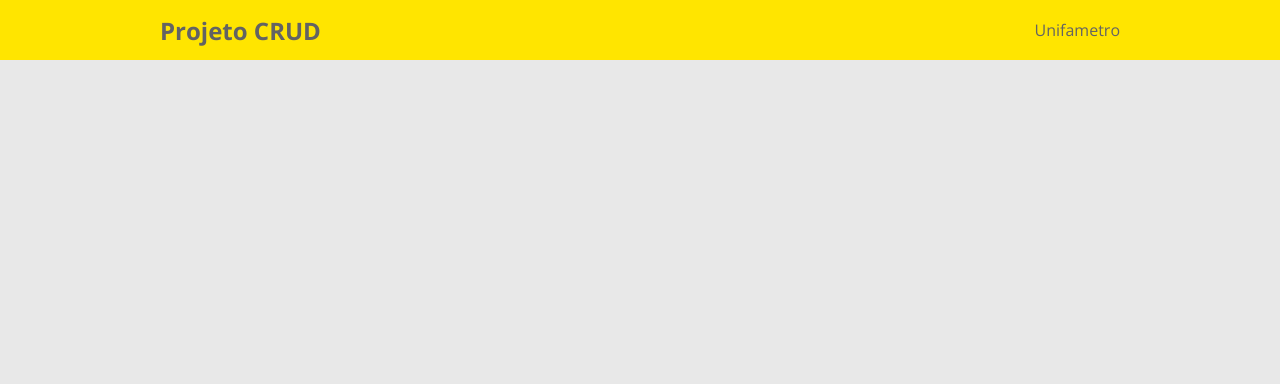
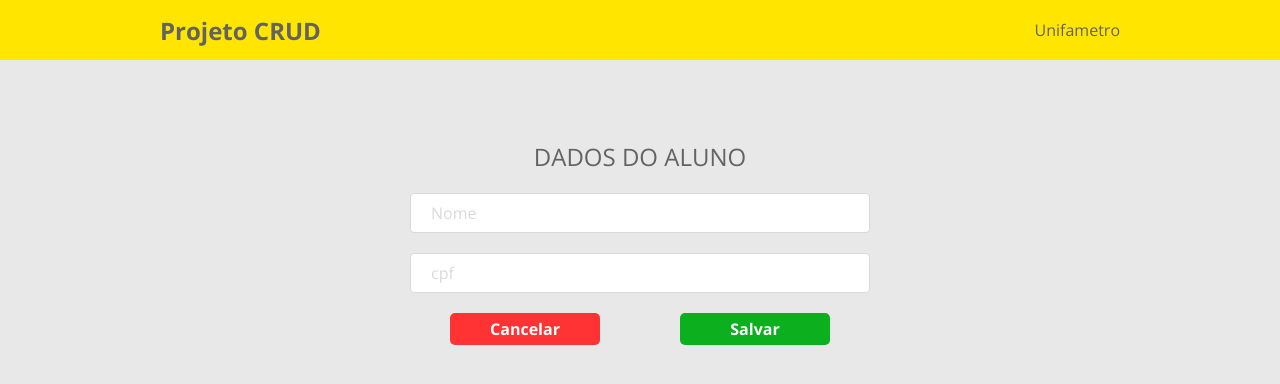
Before and after one commit to auriceliof/unifametro-afdpw-CRUD, a React (Vite) app in the folder frontend/: page /catalogs/1 in a window 1280 px wide. Shown: the top 384 px of the page. Built offline with nearby package versions, Linux system fonts and the light colour scheme; no server answers.

Commit message:
Created Page NewForm

```diff
--- a/frontend/src/components/ButtonPrimary/index.tsx
+++ b/frontend/src/components/ButtonPrimary/index.tsx
@@ -7,7 +7,7 @@ type Props = {
 export default function ButtonPrimary({name}: Props) {
 
     return(
-        <button className="pag-btn">
+        <button className="pag-btn-primary">
             {name}
         </button>
     );
--- a/frontend/src/components/ButtonPrimary/styles.css
+++ b/frontend/src/components/ButtonPrimary/styles.css
@@ -1,4 +1,4 @@
-.pag-btn {
+.pag-btn-primary {
     display: flex;
     justify-content: center;
     font-size: 1rem;
--- a/frontend/src/index.css
+++ b/frontend/src/index.css
@@ -81,6 +81,92 @@ main {
 @media (min-width: 576px) {
   .pag-section-title {
     text-align: left;
+    font-size: 24px;
+  }
+}
+
+/*-----------------------------------------------------------------*/
+/* form styles */
+
+.pag-form {
+  display: flex;
+  flex-direction: column;
+  align-items: center;
+  padding: 40px 20px;
+}
+
+.pag-form h2 {
+  font-size: 16px;
+  color: var(--pag-color-font-primary);
+  text-transform: uppercase;
+  font-weight: 400;
+  text-align: center;
+}
+
+.pag-form-controls-container {
+  width: 100%;
+  display: grid;
+  grid-gap: 20px;
+  margin: 20px 0;
+}
+
+.pag-form-control {
+  width: 100%;
+  height: 40px;
+  font-size: 16px;
+  padding: 0 20px;
+  color: var(--pag-color-font-primary);
+  border-radius: 4px;
+  border: 1px solid var(--pag-color-card-border);
+}
+
+.pag-form-control:focus {
+  outline: none;
+}
+
+.pag-form-control::placeholder {
+  color: var(--pag-color-font-placeholder);
+}
+
+.pag-form-control[data-dirty="true"][data-invalid="true"] {
+  border: 1px solid var(--pag-color-error);
+}
+
+.pag-form-control[data-dirty="true"][data-invalid="true"] ~ div {
+  display: unset;
+}
+
+.pag-form-error {
+  color: var(--pag-color-error);
+  font-size: 12px;
+  padding-left: 4px;
+  display: none;
+}
+
+.pag-form-global-error {
+  border: 1px solid var(--pag-color-error);
+  border-radius: 5px;
+  width: 100%;
+  display: flex;
+  justify-content: center;
+  padding: 5px 10px;
+  font-size: 12px;
+  color: var(--pag-color-error);
+}
+
+.pag-textarea {
+  resize: none;
+  height: 128px;
+  padding-top: 10px;
+}
+
+.ds-form-select-container {
+  padding: unset;
+  height: unset;
+}
+
+@media (min-width: 576px) {
+  .pag-form h2 {
     font-size: 24px;
   }
 }
--- a/frontend/src/main.tsx
+++ b/frontend/src/main.tsx
@@ -5,6 +5,7 @@ import { BrowserRouter, Route, Routes } from 'react-router-dom'
 import Home from './pages/Home/index.tsx'
 import Header from './components/Header/index.tsx'
 import Catalog from './pages/Catalog/index.tsx'
+import NewForm from './pages/NewForm/index.tsx'
 
 ReactDOM.createRoot(document.getElementById('root')!).render(
 
@@ -15,7 +16,8 @@ ReactDOM.createRoot(document.getElementById('root')!).render(
         <Routes>
             <Route path="/" element={<App />} />
             <Route index element={<Home />} />
-            <Route path="catalog" element={<Catalog />} />
+            <Route path="catalogs" element={<Catalog />} />
+            <Route path="catalogs/:studentId" element={<NewForm />} />
         </Routes>
     </BrowserRouter>
 )
--- a/frontend/src/pages/Catalog/index.tsx
+++ b/frontend/src/pages/Catalog/index.tsx
@@ -5,6 +5,7 @@ import editIcon from '../../assets/edit.svg';
 import deleteIcon from '../../assets/delete.svg';
 import * as studentService from '../../service/student-service';
 import ButtonPrimary from '../../components/ButtonPrimary';
+import { useNavigate } from 'react-router-dom';
 
 type QueryParams = {
     page: number;
@@ -12,6 +13,8 @@ type QueryParams = {
   }
 
 export default function Catalog() {
+
+    const navigate = useNavigate();
 
     const [students, setStudents] = useState<StudentDTO[]>([]);
 
@@ -29,6 +32,10 @@ export default function Catalog() {
 
         }, [queryParams]);
 
+        function handleNewStudentClick() {
+            navigate("/catalogs/create");
+        }
+
     return (
        <main>
             <section id="pag-catalog-section" className="pag-container">
@@ -37,7 +44,7 @@ export default function Catalog() {
                 </div>
 
                 <div className="pag-mt40 pag-mb20">
-                    <div >
+                    <div onClick={handleNewStudentClick}>
                         <ButtonPrimary name='Novo' />
                     </div>
                 </div>
--- a/frontend/src/pages/Home/index.tsx
+++ b/frontend/src/pages/Home/index.tsx
@@ -16,7 +16,7 @@ export default function Home() {
                 <h5>Disciplina de Fremeworks Web</h5>
             </div>
             <div>
-                <Link to="/catalog">
+                <Link to="/catalogs">
                     <ButtonPrimary name="Começar" />
                 </Link>
             </div>
--- /dev/null
+++ b/frontend/src/pages/NewForm/index.tsx
@@ -0,0 +1,32 @@
+import './styles.css';
+import { Link } from 'react-router-dom';
+
+export default function NewForm() {
+
+    return (
+        <main>
+            <section id="product-form-section" className="pag-container">
+                <div className="pag-product-form-container">
+                    <form className="pag-card pag-form" >
+                        <h2>Dados do Aluno</h2>
+                        <div className="pag-form-controls-container">
+                            <div>
+                                <input className="pag-form-control" type="text" placeholder="Nome"/>
+                            </div>
+                            <div>
+                                <input className="pag-form-control" type="text" placeholder="cpf"/>
+                            </div>
+                        </div>
+
+                        <div className="pag-product-form-buttons">
+                            <Link to="/catalogs">
+                                <button type="reset" className="pag-catalog-btn">Cancelar</button>
+                            </Link>
+                                <button type="submit" className="pag-btn-primary">Salvar</button>
+                        </div>
+                    </form>
+                </div>
+            </section>
+        </main>
+    );
+}
--- /dev/null
+++ b/frontend/src/pages/NewForm/styles.css
@@ -0,0 +1,35 @@
+#product-form-section {
+  padding: 20px 0;
+}
+
+.pag-product-form-container {
+  width: 100%;
+  max-width: 500px;
+  margin: 0 auto;
+}
+
+.pag-product-form-buttons {
+  width: 100%;
+  display: flex;
+  justify-content: space-around;
+}
+
+.pag-catalog-btn {
+  display: flex;
+  justify-content: center;
+  font-size: 1rem;
+  font-weight: bold;
+  background-color: var(--pag-color-btn-secondary);
+  color: var(--pag-color-font-tertiary);
+  width: 150px;
+  padding: 5px;
+  border: none;
+  border-radius: 5px;
+  cursor: pointer;
+}
+
+@media (min-width: 576px) {
+  #product-form-section {
+    padding: 40px 0;
+  }
+}
```
